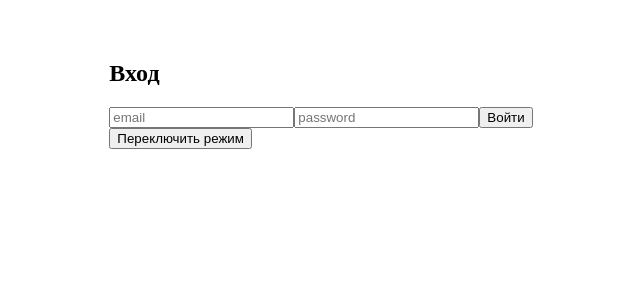
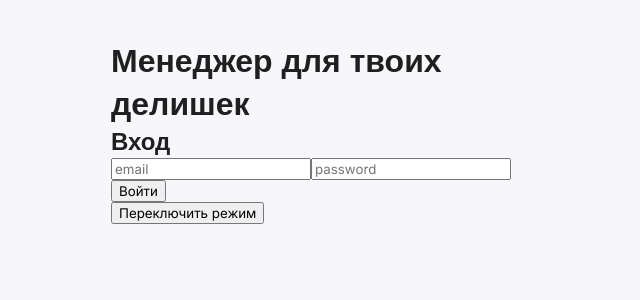
Before and after one commit to AnyaKrivosheeva/Task-Manager, a React (Vite) app: page /auth in a window 1280 px wide. Shown: the top 300 px of the page, without its empty margins (319-959 px from the left). Built offline with nearby package versions, Linux system fonts and the light colour scheme; no server answers.

Commit message:
базовый стиль для body

```diff
--- a/index.html
+++ b/index.html
@@ -1,13 +1,21 @@
 <!doctype html>
 <html lang="en">
+
 <head>
   <meta charset="UTF-8" />
   <link rel="icon" type="image/svg+xml" href="/favicon.svg" />
+  <link rel="preconnect" href="https://fonts.googleapis.com">
+  <link rel="preconnect" href="https://fonts.gstatic.com" crossorigin>
+  <link
+    href="https://fonts.googleapis.com/css2?family=Inter:ital,opsz,wght@0,14..32,100..900;1,14..32,100..900&family=Nunito:ital,wght@0,200..1000;1,200..1000&display=swap"
+    rel="stylesheet">
   <meta name="viewport" content="width=device-width, initial-scale=1.0" />
   <title>task-manager</title>
 </head>
+
 <body>
   <div id="root"></div>
   <script type="module" src="/src/main.tsx"></script>
 </body>
+
 </html>
--- a/src/components/TaskItem/TaskItem.tsx
+++ b/src/components/TaskItem/TaskItem.tsx
@@ -138,7 +138,7 @@ export default function TaskItem({ task }: Props) {
                             ☰
                         </span>
 
-                        <h3>{task.title}</h3>
+                        <p>{task.title}</p>
 
                         <p>Приоритет: {priorityLabels[task.priority]}</p>
 
--- a/src/index.css
+++ b/src/index.css
@@ -1,6 +1,44 @@
+:root {
+  --bg: #f7f7fb;
+  --card: #ffffff;
+
+  --primary: #7955cd;
+  --primary-hover: #6844b8;
+
+  --text: #1f1f1f;
+  --text-secondary: #6b6b6b;
+
+  --border: #e5e5ef;
+}
+
+* {
+  font-family: "Inter", sans-serif;
+  box-sizing: border-box;
+}
+
 body {
-  display: flex;
-  justify-content: center;
-  align-items: center;
   margin: 0 auto;
+  padding: 0;
+  color: #1f1f1f;
+  background-color: #f7f7fb;
+
+  -webkit-font-smoothing: antialiased;
+  -moz-osx-font-smoothing: grayscale;
 }
+
+h1,
+h2,
+h3 {
+  font-family: "Nunito", sans-serif;
+  margin: 0;
+  font-weight: 800;
+}
+
+p {
+  margin: 0;
+  color: var(--text);
+}
+
+button {
+  cursor: pointer;
+}
--- a/src/pages/Auth/Auth.tsx
+++ b/src/pages/Auth/Auth.tsx
@@ -107,6 +107,7 @@ export default function Auth() {
 
     return (
         <div>
+            <h1>Менеджер для твоих делишек</h1>
             <h2>{mode === "login" ? "Вход" : "Регистрация"}</h2>
 
             <form onSubmit={handleSubmit}>
```
Lines whose indentation alone changed are shown as unchanged.
